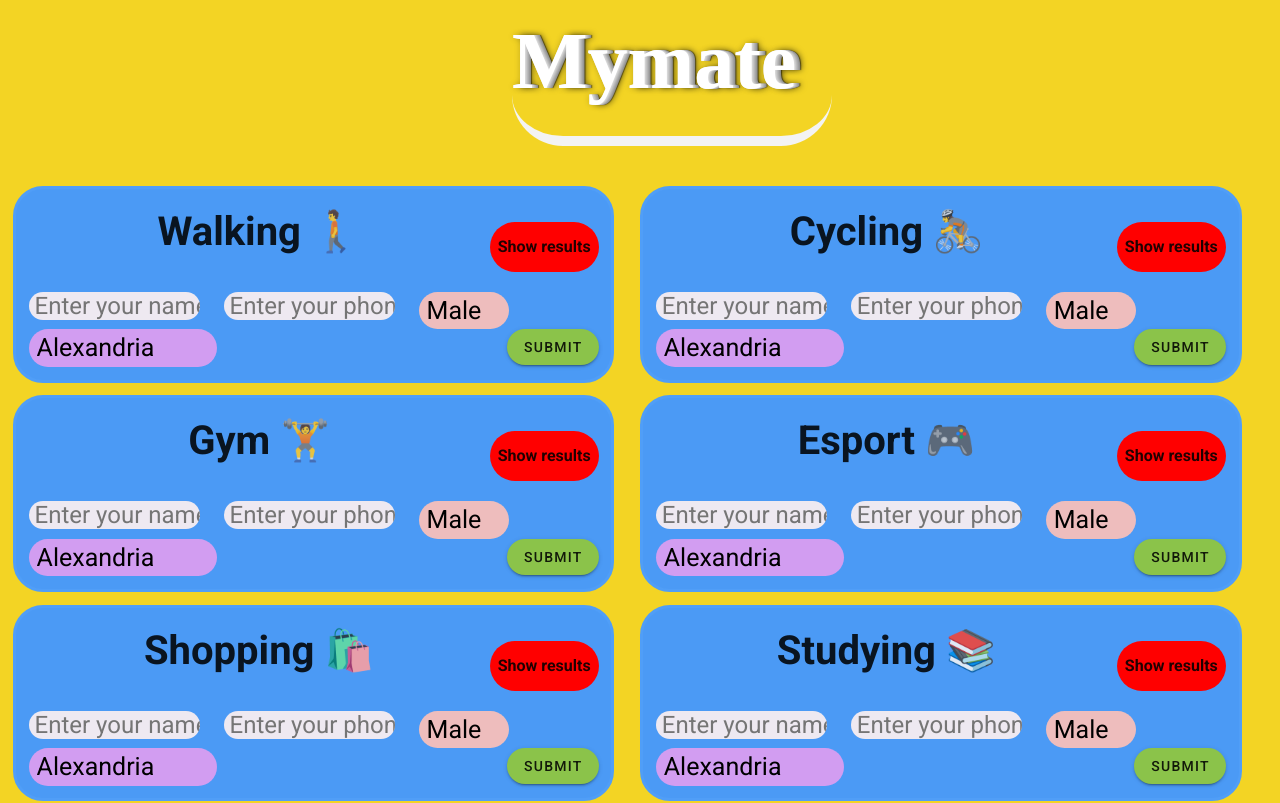
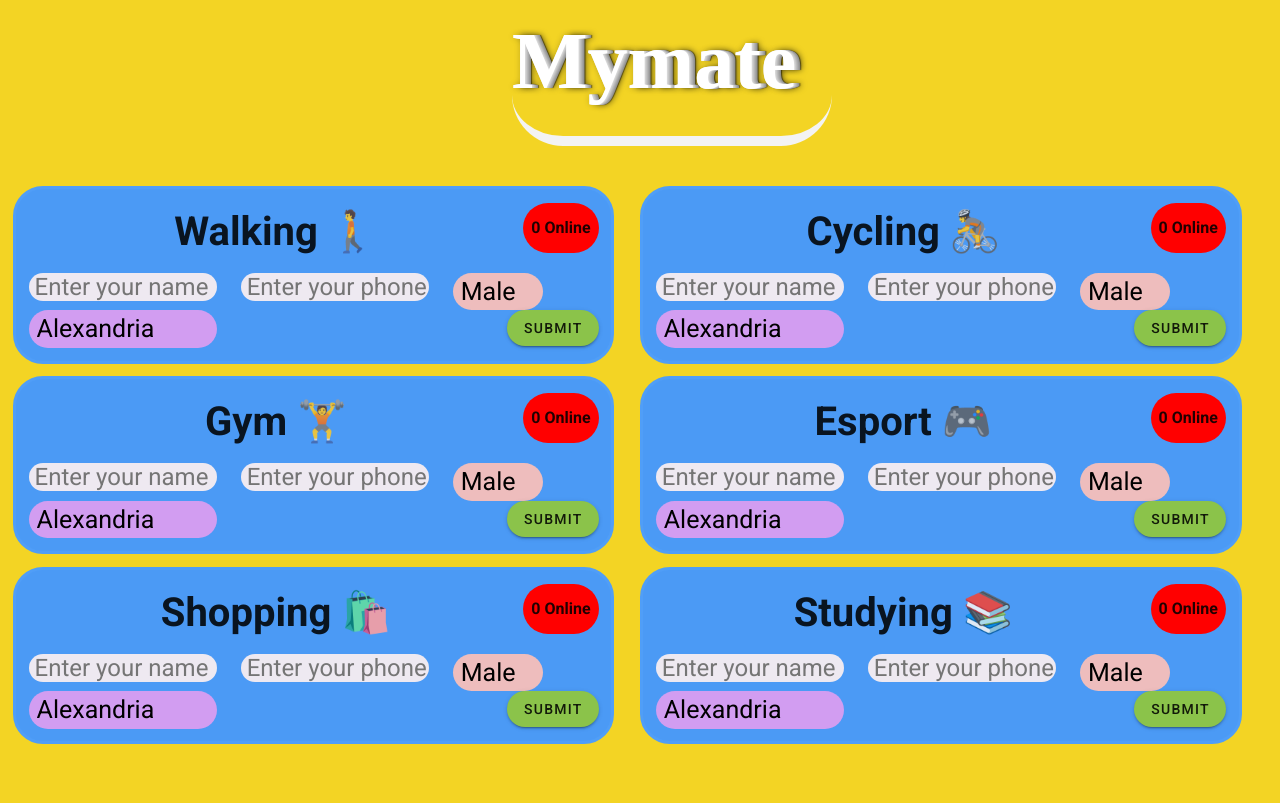
Before and after one commit to MohamedMetwalli5/Mymate, a Vue app: page / in a window 1280 px wide. Shown: the top 803 px of the page. Built offline with nearby package versions, Linux system fonts and the light colour scheme.

Commit message:
fourth commit Message

```diff
--- a/src/components/Home.vue
+++ b/src/components/Home.vue
@@ -3,8 +3,8 @@
     <h1 id="title" onclick="window.location.href='/';">Mymate</h1>
     <div id="sub-container">
       <button class="category">
-        <button class="results-list" onclick="window.location.href='/results';">
-          Show results
+        <button class="ActiveUsers">
+          {{ walkingNumberOfActiveUsers }} Online
         </button>
         <h1 class="sub-title">Walking 🚶</h1>
         <form class="form" id="add-walking-form">
@@ -62,8 +62,8 @@
         </form>
       </button>
       <button class="category">
-        <button class="results-list" onclick="window.location.href='/results';">
-          Show results
+        <button class="ActiveUsers">
+          {{ cyclingNumberOfActiveUsers }} Online
         </button>
         <h1 class="sub-title">Cycling 🚴</h1>
         <form class="form" id="add-cycling-form">
@@ -122,9 +122,7 @@
         </form>
       </button>
       <button class="category">
-        <button class="results-list" onclick="window.location.href='/results';">
-          Show results
-        </button>
+        <button class="ActiveUsers">{{ gymNumberOfActiveUsers }} Online</button>
         <h1 class="sub-title">Gym 🏋️</h1>
         <form class="form" id="add-gym-form">
           <input
@@ -182,8 +180,8 @@
         </form>
       </button>
       <button class="category">
-        <button class="results-list" onclick="window.location.href='/results';">
-          Show results
+        <button class="ActiveUsers">
+          {{ esportNumberOfActiveUsers }} Online
         </button>
         <h1 class="sub-title">Esport 🎮</h1>
         <form class="form" id="add-esport-form">
@@ -242,8 +240,8 @@
         </form>
       </button>
       <button class="category">
-        <button class="results-list" onclick="window.location.href='/results';">
-          Show results
+        <button class="ActiveUsers">
+          {{ shoppingNumberOfActiveUsers }} Online
         </button>
         <h1 class="sub-title">Shopping 🛍️</h1>
         <form class="form" id="add-shopping-form">
@@ -302,8 +300,8 @@
         </form>
       </button>
       <button class="category">
-        <button class="results-list" onclick="window.location.href='/results';">
-          Show results
+        <button class="ActiveUsers">
+          {{ studyingNumberOfActiveUsers }} Online
         </button>
         <h1 class="sub-title">Studying 📚</h1>
         <form class="form" id="add-studying-form">
@@ -394,6 +392,12 @@ export default {
   data() {
     return {
       category: "",
+      walkingNumberOfActiveUsers: 0,
+      cyclingNumberOfActiveUsers: 0,
+      gymNumberOfActiveUsers: 0,
+      esportNumberOfActiveUsers: 0,
+      shoppingNumberOfActiveUsers: 0,
+      studyingNumberOfActiveUsers: 0,
       loading: [false, false, false, false, false, false],
     };
   },
@@ -419,6 +423,7 @@ export default {
           .then(() => {
             console.log("Added a person in the category of walking");
             this.loading[0] = false;
+            window.location.href = "/results";
           });
       } else if (
         this.category == "cycling" &&
@@ -437,6 +442,7 @@ export default {
           .then(() => {
             console.log("Added a person in the category of cycling");
             this.loading[1] = false;
+            window.location.href = "/results";
           });
       } else if (
         this.category == "gym" &&
@@ -455,6 +461,7 @@ export default {
           .then(() => {
             console.log("Added a person in the category of gym");
             this.loading[2] = false;
+            window.location.href = "/results";
           });
       } else if (
         this.category == "esport" &&
@@ -473,6 +480,7 @@ export default {
           .then(() => {
             console.log("Added a person in the category of esport");
             this.loading[3] = false;
+            window.location.href = "/results";
           });
       } else if (
         this.category == "shopping" &&
@@ -491,6 +499,7 @@ export default {
           .then(() => {
             console.log("Added a person in the category of shopping");
             this.loading[4] = false;
+            window.location.href = "/results";
           });
       } else if (
         this.category == "studying" &&
@@ -509,6 +518,7 @@ export default {
           .then(() => {
             console.log("Added a person in the category of studying");
             this.loading[5] = false;
+            window.location.href = "/results";
           });
       }
     },
@@ -552,11 +562,6 @@ export default {
     7px 0px 1px rgba(0, 0, 0, 0.5), 0px 0px 6px rgba(0, 0, 0, 0.2);
   z-index: 11;
   top: 0;
-  -webkit-animation: jump 2s infinite;
-  -moz-animation: jump 2s infinite;
-  -o-animation: jump 2s infinite;
-  -ms-animation: jump 2s infinite;
-  animation: jump 2s infinite;
   cursor: pointer;
 }
 #sub-comtainer {
@@ -592,7 +597,7 @@ export default {
 }
 .text-box {
   height: 30%;
-  width: 30%;
+  width: 33%;
   float: left;
   border-radius: 25px;
   margin-right: 1em;
@@ -633,19 +638,17 @@ export default {
 .submit:hover {
   background: rgb(173, 224, 69);
 }
-.results-list {
+.ActiveUsers {
   padding: 8px;
-  margin-top: 20px;
+  margin-top: 1px;
   margin-bottom: 20px;
   float: right;
   border-radius: 25px;
   height: 50px;
+  min-width: 10%;
   background: red;
   font-weight: bold;
   font-size: 1em;
-  cursor: pointer;
-}
-.results-list:hover {
-  background: rgb(212, 65, 65);
+  cursor: default;
 }
 </style>
--- a/src/components/Results.vue
+++ b/src/components/Results.vue
@@ -2,16 +2,16 @@
   <div id="container">
     <h1 id="title" onclick="window.location.href='/';">Mymate</h1>
     <div id="sub-container">
-      <v-btn
+      <!-- <v-btn
         type="button"
         value="Submit"
         class="submit"
         @click="getUsersList()"
         color="light-black"
         >Get users</v-btn
-      >
+      > -->
       <ul id="users-list" ref="usersListRef">
-        <li class="user">Ahmed</li>
+        <!-- <li class="user">Ahmed</li> -->
       </ul>
     </div>
     <div id="footer">
@@ -52,20 +52,51 @@ export default {
       let phone = document.createElement("span");
       let gender = document.createElement("span");
       let city = document.createElement("span");
+      let button = document.createElement("button");
+
+      //////////////////////////
 
       li.setAttribute("data-id", doc.id);
       name.textContent = doc.data().name;
       phone.textContent = doc.data().phone;
       gender.textContent = doc.data().gender;
       city.textContent = doc.data().city;
+      button.textContent = "Contact";
 
       li.appendChild(name);
       li.appendChild(phone);
       li.appendChild(gender);
       li.appendChild(city);
+      li.appendChild(button);
 
-      // li.style.color = "#FF5733";
-      // li.setAttribute("class", "user");
+      //////////////////////////////////////////////////////// styling the list children
+      li.style.color = "rgb(255, 255, 255)";
+      li.style.fontSize = "25px";
+      li.style.padding = "20px";
+      li.style.background = "rgb(91, 163, 245)";
+      li.style.position = " relative";
+      li.style.borderBottom = "solid";
+      li.style.borderBottomWidth = "1px";
+      li.style.borderBottomColor = "rgb(38, 113, 199)";
+      li.style.height = "100%";
+      li.style.borderRadius = "20px";
+      name.style.display = "block";
+      name.style.color = "#9B03F8";
+      name.style.fontFamily = "'Brush Script MT',cursiv";
+      name.style.fontSize = "45px";
+      phone.style.display = "block";
+      gender.style.display = "block";
+      city.style.display = "inline-block";
+      button.style.background = "#22FBF3";
+      button.style.color = "#F80303";
+      button.style.cssFloat = "right";
+      button.style.minHeight = "100%";
+      button.style.padding = "8px";
+      button.style.borderRadius = "30px";
+      button.style.marginBottom = "10px";
+      button.style.display = "block";
+
+      ///////////////////////////////////////////////////////
       li.className = "user";
       const usersList = this.$refs.usersListRef;
       usersList.appendChild(li);
@@ -79,6 +110,9 @@ export default {
           });
         });
     },
+  },
+  beforeMount() {
+    this.getUsersList();
   },
 };
 </script>
@@ -100,11 +134,16 @@ export default {
   background: rgb(243, 212, 36);
 }
 #title {
+  min-width: 320px;
+  border-bottom: 10px solid #f3f3f3;
+  border-radius: 51px;
+  padding-bottom: 15px;
+  display: inline-block;
   font-size: 5em;
   color: rgb(255, 255, 255);
   margin-left: 40%;
+  margin-top: 1px;
   margin-bottom: 40px;
-  margin-top: 1px;
   font-family: "Yanone Kaffeesatz", cursive;
   text-shadow: 0px 0px 0 rgb(231, 231, 231), 1px 0px 0 rgb(216, 216, 216),
     2px 0px 0 rgb(202, 202, 202), 3px 0px 0 rgb(187, 187, 187),
@@ -113,11 +152,6 @@ export default {
     7px 0px 1px rgba(0, 0, 0, 0.5), 0px 0px 6px rgba(0, 0, 0, 0.2);
   z-index: 11;
   top: 0;
-  -webkit-animation: jump 2s infinite;
-  -moz-animation: jump 2s infinite;
-  -o-animation: jump 2s infinite;
-  -ms-animation: jump 2s infinite;
-  animation: jump 2s infinite;
   cursor: pointer;
 }
 #sub-comtainer {
@@ -137,11 +171,11 @@ ul {
 .user {
   padding: 20px;
   background: rgb(91, 163, 245);
-  font-size: 20px;
+  font-size: 25px;
   color: rgb(255, 255, 255);
   position: relative;
-  border-bottom: 1px solid rgb(80, 158, 247);
-  height: 300px;
+  border-bottom: 1px solid rgb(38, 113, 199);
+  height: 100%;
   border-radius: 20px;
 }
 
@@ -155,20 +189,8 @@ li .user span {
 }
 
 li .user span:nth-child(2) {
-  font-size: 16px;
+  font-size: 25px;
   margin-top: 6px;
   color: #999;
 }
-
-li .user div {
-  position: absolute;
-  top: 0;
-  right: 0px;
-  background: rgba(255, 255, 255, 0.6);
-  width: 40px;
-  text-align: center;
-  padding: 10px 0;
-  font-weight: bold;
-  cursor: pointer;
-}
 </style>
```
